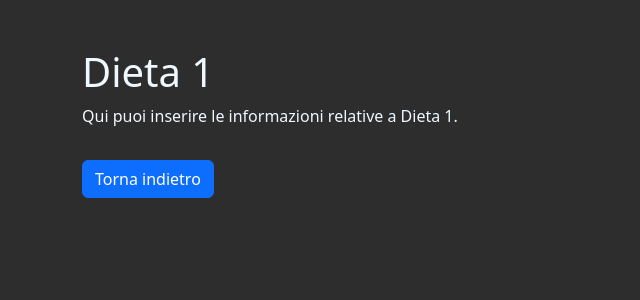
After one commit to JungleKiosk/bionrg, a Flask app: page /dieta/1 in a window 1280 px wide. The commit adds this page. Shown: the top 300 px of the page, without its empty margins (0-640 px from the left). Run offline with Flask 3, Linux system fonts and the light colour scheme; some libraries are stand-ins or nearby versions.

Commit message:
app.py: routes diets

```diff
--- a/app.py
+++ b/app.py
@@ -6,6 +6,10 @@ app = Flask(__name__)
 def home():
     return render_template('home/home.html')
 
+@app.route('/dieta/<dieta_name>')
+def dieta(dieta_name):
+    dieta_name = dieta_name.upper()  # Converte il nome della dieta in maiuscolo
+    return render_template('diets/diet.html', dieta=f'Dieta {dieta_name}')
 
 if __name__ == '__main__':
     app.run(debug=True)
--- a/templates/base.html
+++ b/templates/base.html
@@ -4,30 +4,22 @@
 <head>
     <meta charset="UTF-8">
     <meta name="viewport" content="width=device-width, initial-scale=1.0">
-    <title>{% block title %} {% endblock %}</title>
-    <link rel="stylesheet" type="text/css" href="/assets/css/nexushare.css">
-    <link href="https://cdn.jsdelivr.net/npm/bootstrap@5.3.3/dist/css/bootstrap.min.css" rel="stylesheet"
-        integrity="sha384-QWTKZyjpPEjISv5WaRU9OFeRpok6YctnYmDr5pNlyT2bRjXh0JMhjY6hW+ALEwIH" crossorigin="anonymous">
-    <!-- <link rel="stylesheet" href="https://unpkg.com/dropzone@5/dist/min/dropzone.min.css" type="text/css" /> -->
-    <!-- <link rel="icon" type="image/x-icon" href="{{base_url}}/assets/img/favicon.ico"> -->
+    <title>{% block title %}{% endblock %}</title>
+    <link href="https://cdn.jsdelivr.net/npm/bootstrap@5.3.3/dist/css/bootstrap.min.css" rel="stylesheet">
 </head>
 <style>
-    body {
-        background-color: rgb(68, 68, 68);
+    body{
+        background-color: rgb(45, 45, 45);
         color: aliceblue;
     }
 </style>
-<body class="nexus-background">
-    <div class="content">
-        {% block content %} {% endblock %}
-    </div>
-    <script src="https://cdn.jsdelivr.net/npm/bootstrap@5.3.3/dist/js/bootstrap.bundle.min.js"
-        integrity="sha384-YvpcrYf0tY3lHB60NNkmXc5s9fDVZLESaAA55NDzOxhy9GkcIdslK1eN7N6jIeHz"
-        crossorigin="anonymous"></script>
-        <script src="https://code.jquery.com/jquery-3.5.1.min.js"></script>
-        <!-- <script src="https://unpkg.com/dropzone@5/dist/min/dropzone.min.js"></script> -->
-        <!-- <script src="https://unpkg.com/dropzone@5/dist/min/dropzone.min.js"></script> -->
-    {% block extraJS %} {% endblock %}
+
+<body>
+    {% block content %}
+    {% endblock %}
+    <script src="https://code.jquery.com/jquery-3.5.1.slim.min.js"></script>
+    <script src="https://cdn.jsdelivr.net/npm/@popperjs/core@2.9.2/dist/umd/popper.min.js"></script>
+    <script src="https://stackpath.bootstrapcdn.com/bootstrap/4.5.2/js/bootstrap.min.js"></script>
 </body>
 
 </html>
--- /dev/null
+++ b/templates/diets/diet.html
@@ -0,0 +1,17 @@
+{% extends "base.html" %}
+
+{% block title %}
+{{ dieta }}
+{% endblock %}
+
+{% block content %}
+<div class="container">
+    <div class="row">
+        <div class="col-12">
+            <h1 class="mt-5">{{ dieta }}</h1>
+            <p>Qui puoi inserire le informazioni relative a {{ dieta }}.</p>
+            <a href="/" class="btn btn-primary mt-3">Torna indietro</a>
+        </div>
+    </div>
+</div>
+{% endblock %}
```
Also changed, not shown: templates/home/home.html (+5 -27 lines).
